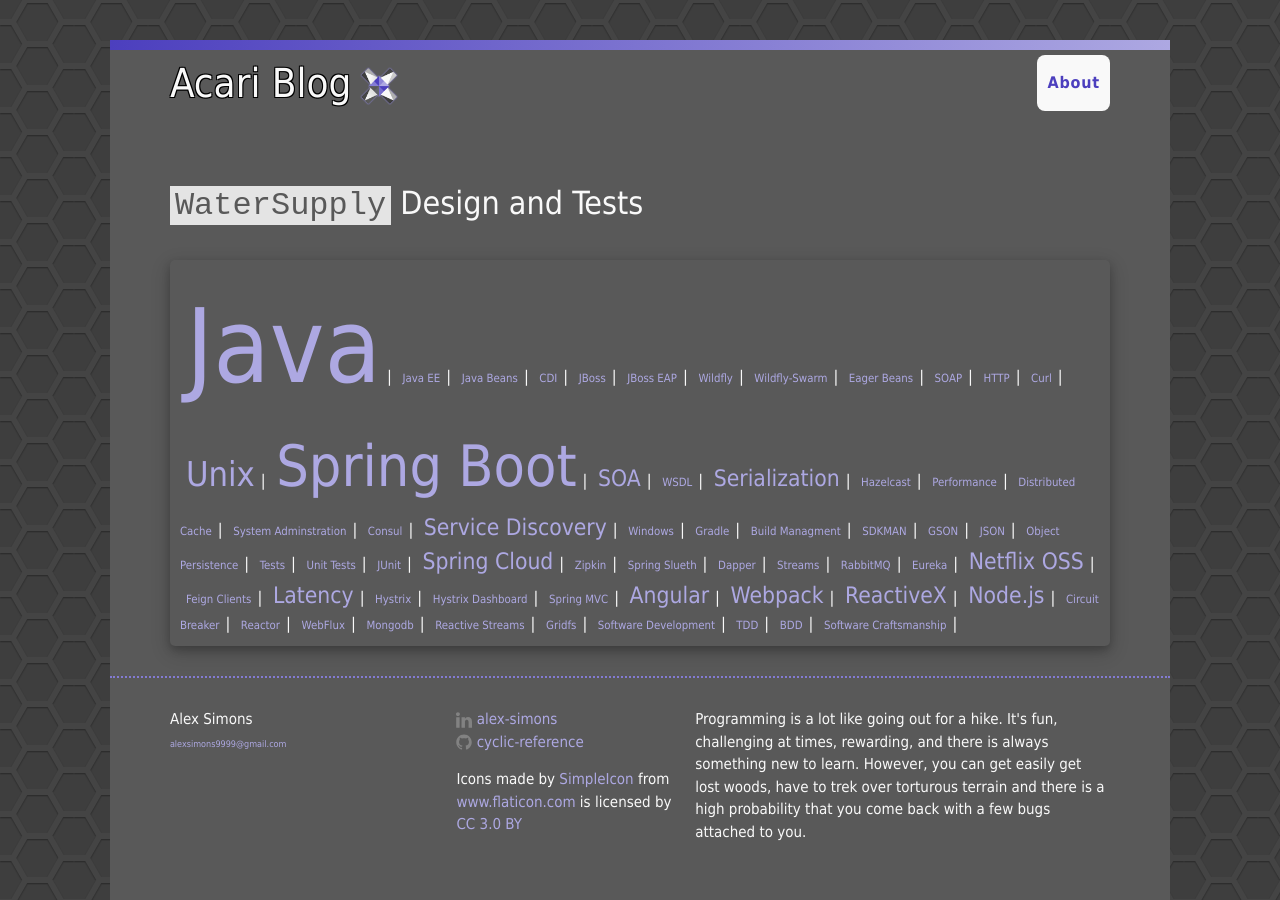
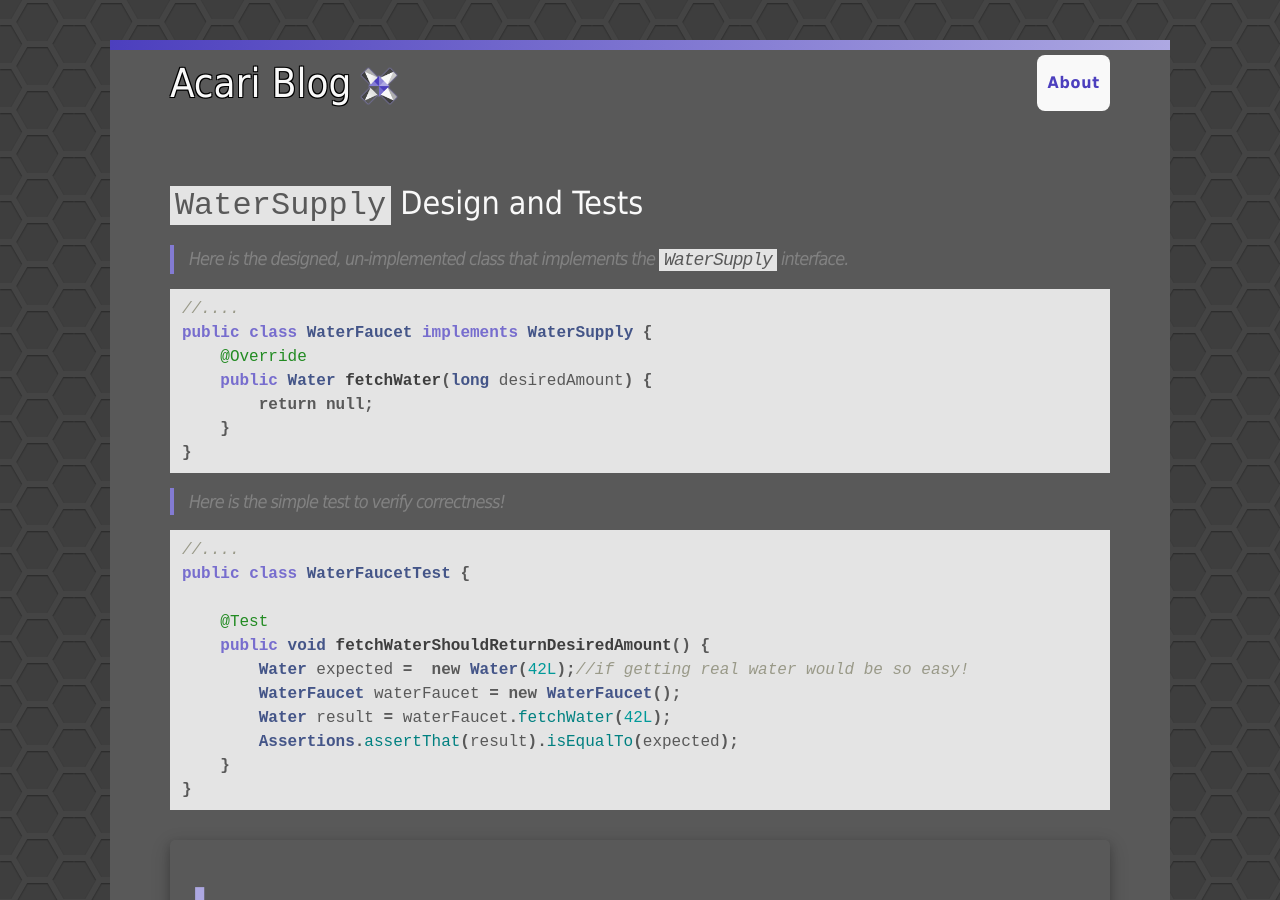
Before and after one commit to Unthrottled/blog, a Jekyll site: the page built from code/hdd/water_supply.md, in a window 1280 px wide and 900 px high. Built offline with Jekyll 4.4.1, drawn with Linux system fonts in a browser that asks for light colours.

Commit message:
Code and words

```diff
--- a/code/hdd/water_supply.md
+++ b/code/hdd/water_supply.md
@@ -4,3 +4,32 @@ layout: post
 
 `WaterSupply` Design and Tests
 ---
+
+>Here is the designed, un-implemented class that implements the `WaterSupply` interface.
+
+
+{% highlight java %}
+//....
+public class WaterFaucet implements WaterSupply {
+    @Override
+    public Water fetchWater(long desiredAmount) {
+        return null;
+    }
+}
+{% endhighlight %}
+
+> Here is the simple test to verify correctness!
+
+{% highlight java %}
+//....
+public class WaterFaucetTest {
+
+    @Test
+    public void fetchWaterShouldReturnDesiredAmount() {
+        Water expected =  new Water(42L);//if getting real water would be so easy!
+        WaterFaucet waterFaucet = new WaterFaucet();
+        Water result = waterFaucet.fetchWater(42L);
+        Assertions.assertThat(result).isEqualTo(expected);
+    }
+}
+{% endhighlight %}
```
